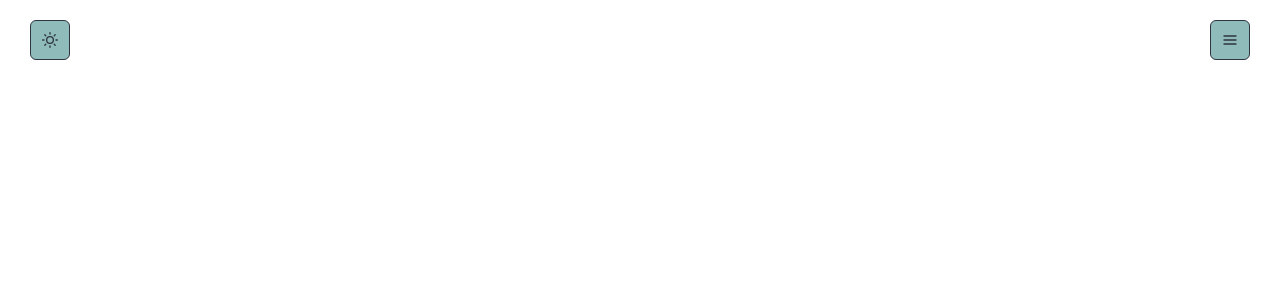
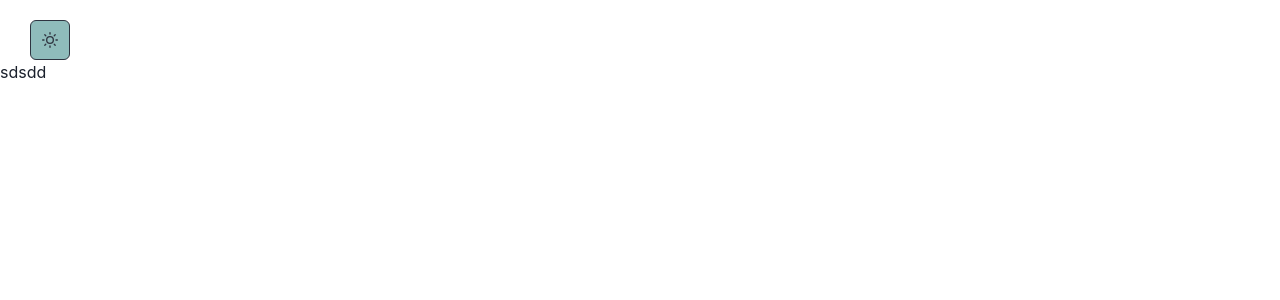
Before and after one commit to edavetisyan/edape-homepage, a React (Create React App) app: page / in a window 1280 px wide. Shown: the top 300 px of the page. Built offline with nearby package versions, Linux system fonts and the light colour scheme.

Commit message:
refactor: simple refactor and test for random screen sizes

```diff
--- a/src/App.tsx
+++ b/src/App.tsx
@@ -1,21 +1,12 @@
 import React from 'react';
-import { Box, IconButton, useColorMode } from '@chakra-ui/react';
-import { MoonIcon, SunIcon } from '@chakra-ui/icons';
+import { Box} from '@chakra-ui/react';
 import HomeScreen from './screens/HomeScreen';
+import Header from './screens/components/Header';
 
 const App: React.FC = () => {
-  const { colorMode, toggleColorMode } = useColorMode()
   return (
-    <Box p={'20px 30px 0px 30px'} as='header' width={'100%'} display={'flex'} flexDir={'row'} justifyContent={'space-between'}>
-      <IconButton
-        icon={colorMode === "light" ? <SunIcon /> : <MoonIcon />}
-        variant='outline'
-        colorScheme='cyan'
-        aria-label='Color mode switcher'
-        onClick={toggleColorMode}
-        width={'40px'}
-        height={'40px'}
-      />
+    <Box>
+      <Header />
       <HomeScreen />
     </Box>
   );
--- a/src/screens/HomeScreen.tsx
+++ b/src/screens/HomeScreen.tsx
@@ -1,13 +1,12 @@
 import React from "react";
 import {
-  Box,
+  Box, Text,
 } from '@chakra-ui/react'
-import MyMenuButton from './components/MyMenuButton'
 class HomeScreen extends React.Component {
   render() {
     return (
       <Box>
-        <MyMenuButton />
+        <Text>sdsdd</Text>
       </Box>
     )
   }
--- /dev/null
+++ b/src/screens/components/Header.tsx
@@ -0,0 +1,15 @@
+import React from "react"
+import { Box } from "@chakra-ui/react"
+import MyMenuButton from "./MyMenuButton"
+import MyThemeButton from "./MyThemeButton"
+
+const Header: React.FC =  () => {
+    return(
+        <Box p={'20px 30px 0px 30px'} as='header' width={'100%'} display={'flex'} flexDir={'row'} justifyContent={'space-between'}>
+            <MyThemeButton/>
+            <MyMenuButton/>
+        </Box>
+    )
+}
+
+export default Header
--- a/src/screens/components/MyMenuButton.tsx
+++ b/src/screens/components/MyMenuButton.tsx
@@ -6,8 +6,9 @@ import React from "react"
 class MyMenuButton extends React.Component {
   render() {
     return (
-      <Menu isLazy>
+      <Menu isLazy >
         <MenuButton
+          display={{md:'none', lg: 'none', xl: 'none'}}
           as={IconButton}
           aria-label='Options'
           icon={<HamburgerIcon />}
--- /dev/null
+++ b/src/screens/components/MyThemeButton.tsx
@@ -0,0 +1,22 @@
+import { MoonIcon, SunIcon } from '@chakra-ui/icons';
+import { Box, IconButton, useColorMode } from '@chakra-ui/react';
+import React from 'react'
+
+const  MyThemeButton : React.FC = () => {
+    const { colorMode, toggleColorMode } = useColorMode()
+    return (
+    <Box>
+        <IconButton
+        icon={colorMode === "light" ? <SunIcon /> : <MoonIcon />}
+        variant='outline'
+        colorScheme='cyan'
+        aria-label='theme switcher'
+        onClick={toggleColorMode}
+        width={'40px'}
+        height={'40px'}
+      />
+    </Box>
+  )
+}
+
+export default MyThemeButton;
```
Also changed, not shown: src/screens/components/Navbar.js (added).
